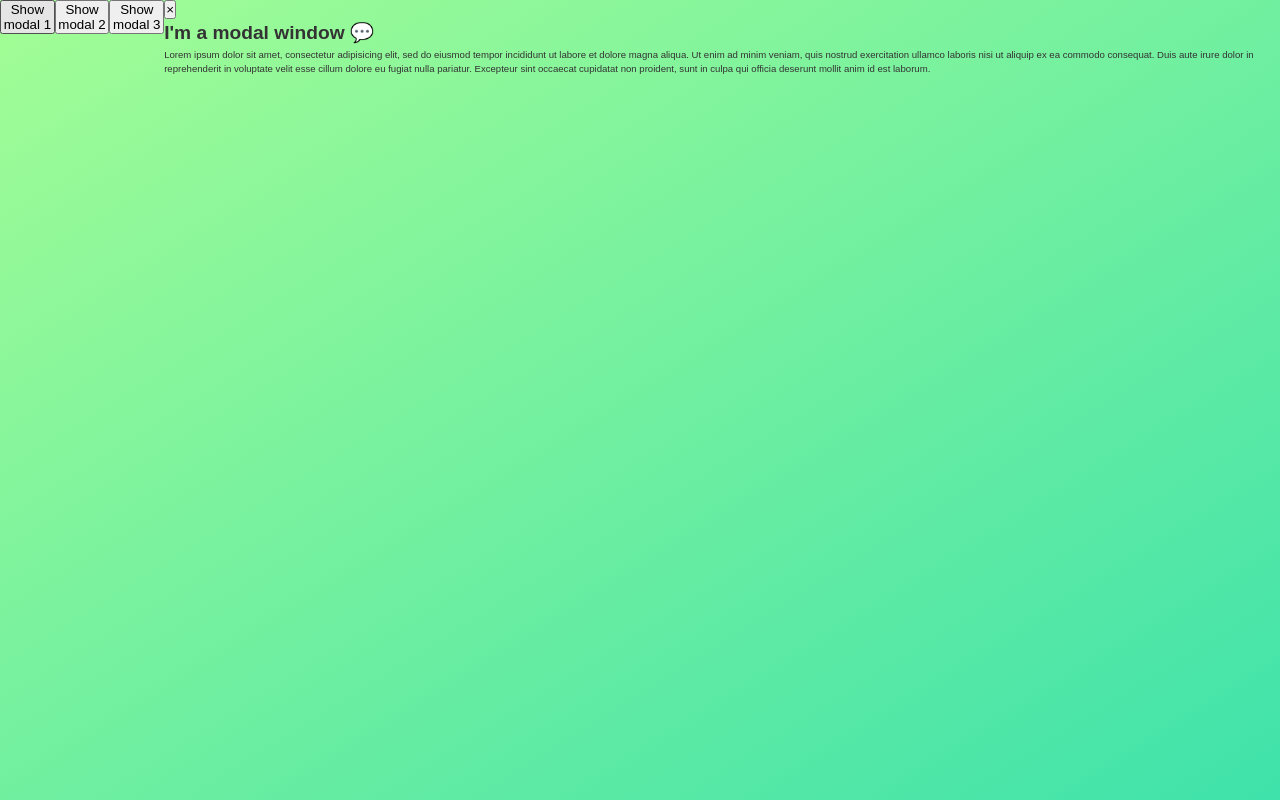
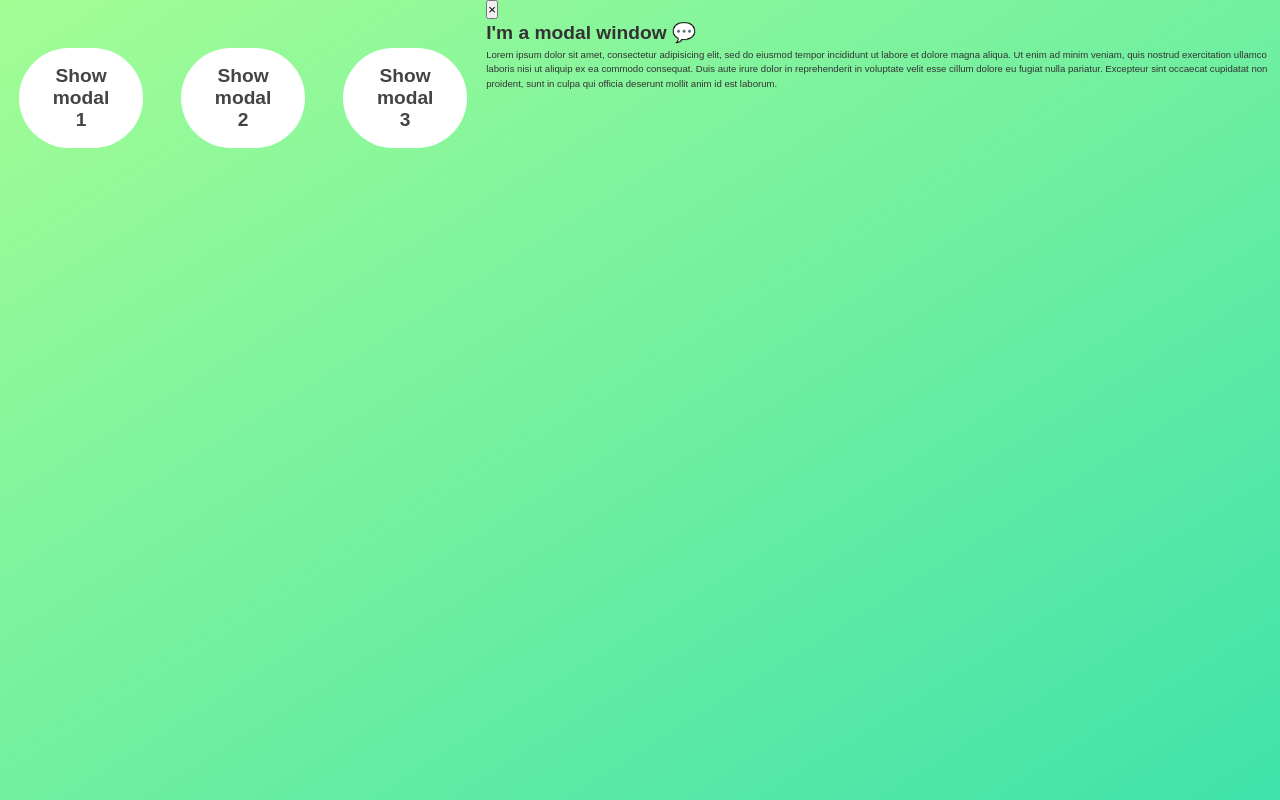
Before and after one commit to mareks40/modalWindow, a plain HTML site: page index.html in a window 1280 px wide. Drawn offline with Linux system fonts and the light colour scheme.

Commit message:
[writing code]: styling show modal

```diff
--- a/style.css
+++ b/style.css
@@ -20,3 +20,14 @@ body {
   justify-content: center;
   background: linear-gradient(to top left, #3fe2ab, #a3fd95);
 }
+.show-modal {
+  font-size: 2rem;
+  font-weight: 600;
+  padding: 1.75rem 3.5rem;
+  margin: 5rem 2rem;
+  border: none;
+  background-color: #fff;
+  color: #444;
+  border-radius: 10rem;
+  cursor: pointer;
+}
```
